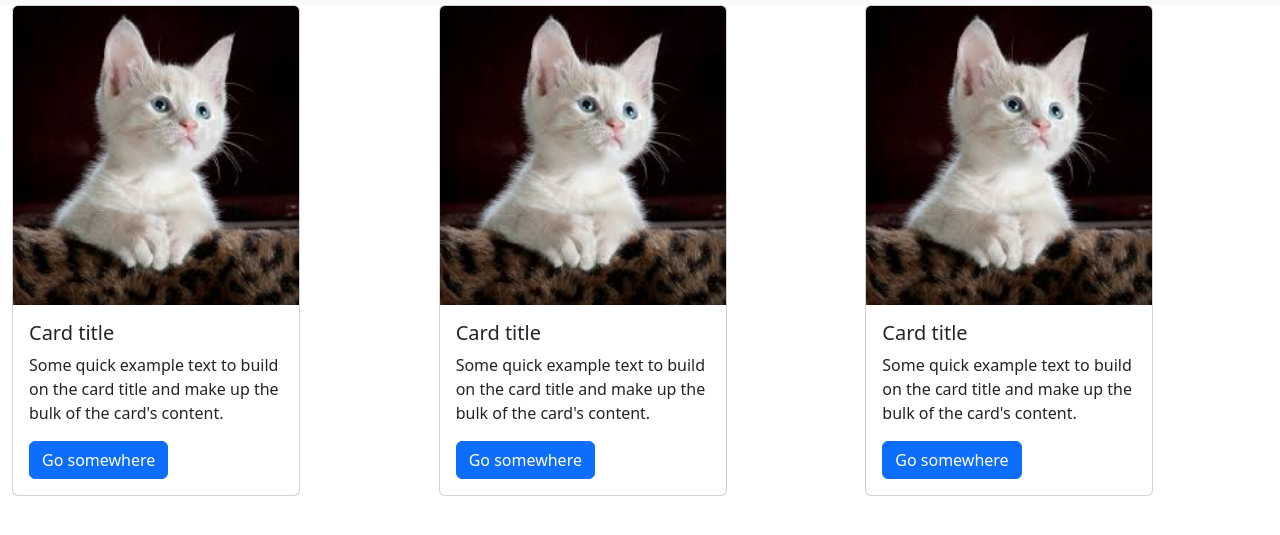
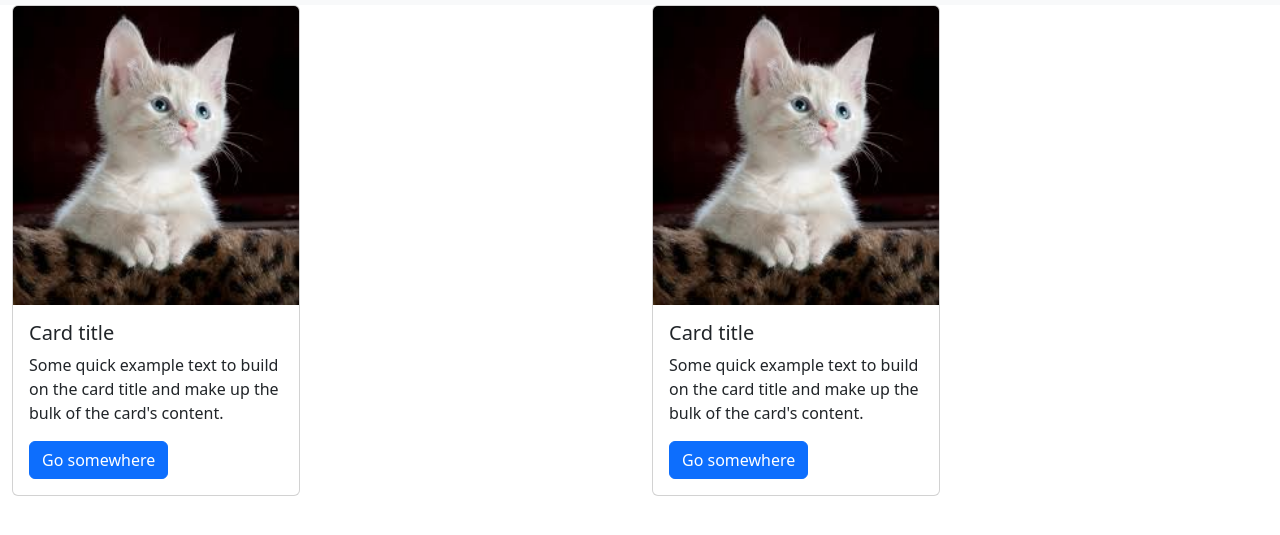
Before and after one commit to odelasowmya/projectthemedashboard, a plain HTML site: page index.html in a window 1280 px wide. Shown: the part 51-586 px from the top of the page. Drawn offline with nearby package versions, Linux system fonts and the light colour scheme.

Commit message:
hello chnage col-4 to col-6

```diff
--- a/index.html
+++ b/index.html
@@ -45,7 +45,7 @@
       </nav>
       <div class="container-fluid">
         <div class="row">
-            <div class="col-md-4">
+            <div class="col-md-6">
                 <div class="card" style="width: 18rem;">
                     <img src="./assets/img/cat.jpg" class="card-img-top" alt="...">
                     <div class="card-body">
@@ -55,17 +55,7 @@
                     </div>
                   </div>
             </div>
-            <div class="col-md-4">
-                <div class="card" style="width: 18rem;">
-                    <img src="./assets/img/cat.jpg" class="card-img-top" alt="...">
-                    <div class="card-body">
-                      <h5 class="card-title">Card title</h5>
-                      <p class="card-text">Some quick example text to build on the card title and make up the bulk of the card's content.</p>
-                      <a href="#" class="btn btn-primary">Go somewhere</a>
-                    </div>
-                  </div>
-            </div>
-            <div class="col-md-4">
+            <div class="col-md-6">
                 <div class="card" style="width: 18rem;">
                     <img src="./assets/img/cat.jpg" class="card-img-top" alt="...">
                     <div class="card-body">
```
